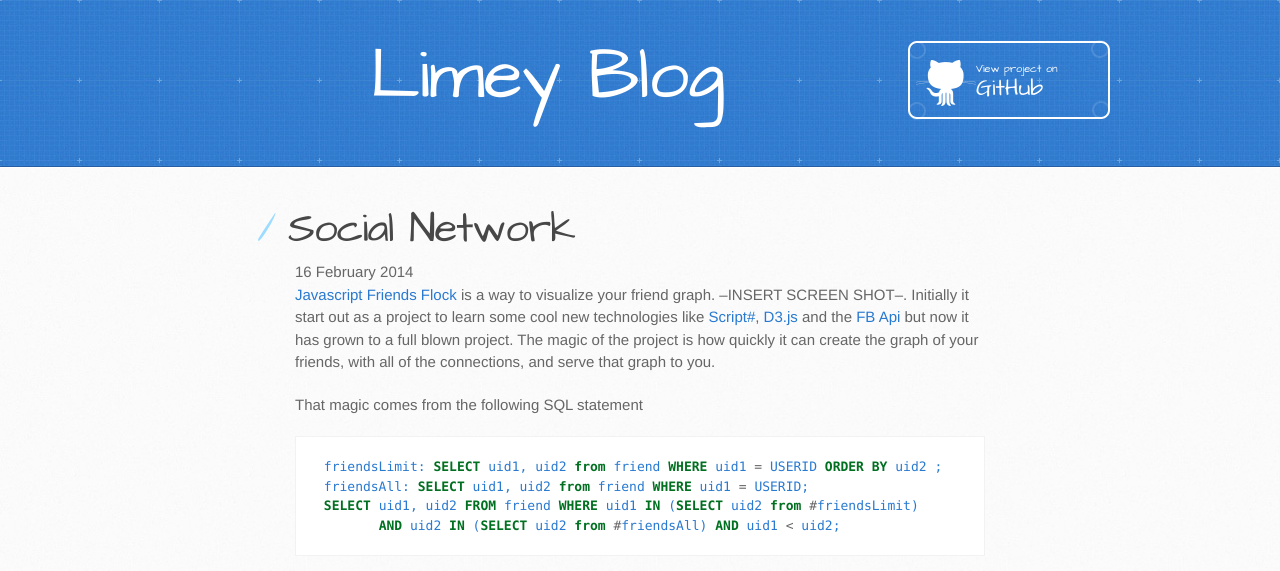
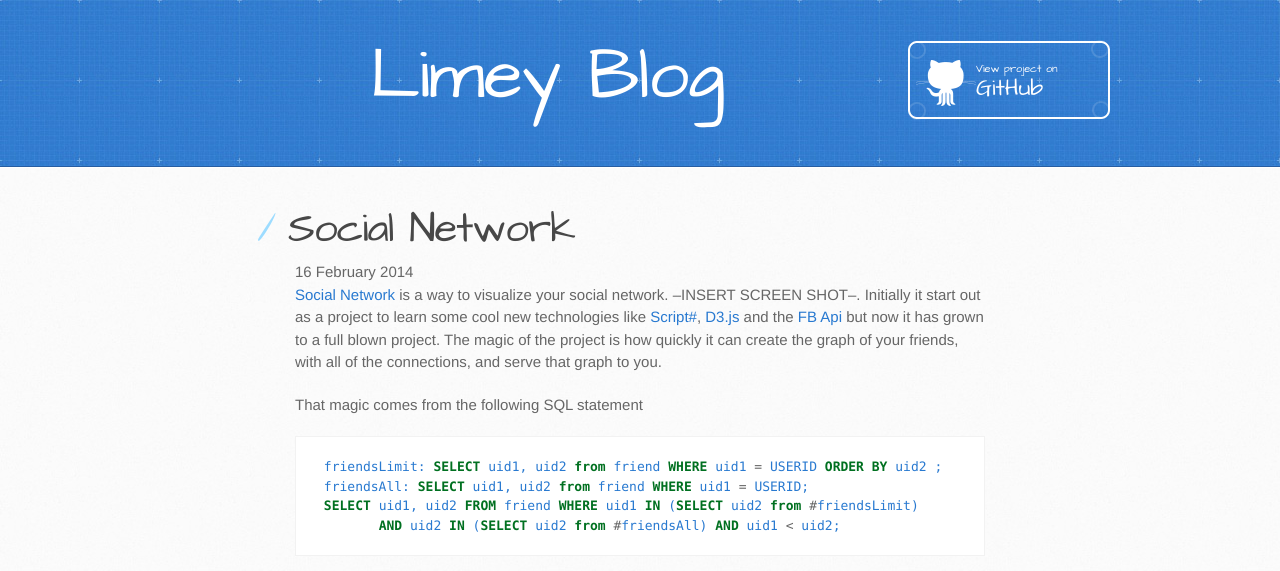
Before and after one commit to LimeyJohnson/LimeyJohnson.github.io, a Jekyll site: the page built from _posts/2014-2-16-Social-Network.md, in a window 1280 px wide. Shown: the top 571 px of the page. Built offline with Jekyll 4.4.1, drawn with Linux system fonts in a browser that asks for light colours; comment, search, counter and statistics services are not loaded.

Commit message:
Updating url of jsff to social network

```diff
--- a/_posts/2014-2-16-Social-Network.md
+++ b/_posts/2014-2-16-Social-Network.md
@@ -3,7 +3,7 @@ title: Social Network
 layout: post
 comments: true
 ---
-[Javascript Friends Flock](https://github.com/LimeyJohnson/JSFF) is a way to visualize your friend graph. --INSERT SCREEN SHOT--. Initially it start out as a project to learn some cool new technologies like [Script#](http://scriptsharp.com), [D3.js](http://d3js.org) and the [FB Api](http://developer.facebook.com) but now it has grown to a full blown project.
+[Social Network](https://github.com/LimeyJohnson/SocialNetwork) is a way to visualize your social network. --INSERT SCREEN SHOT--. Initially it start out as a project to learn some cool new technologies like [Script#](http://scriptsharp.com), [D3.js](http://d3js.org) and the [FB Api](http://developer.facebook.com) but now it has grown to a full blown project.
 <!-- more -->
 The magic of the project is how quickly it can create the graph of your friends, with all of the connections, and serve that graph to you.
 
```
